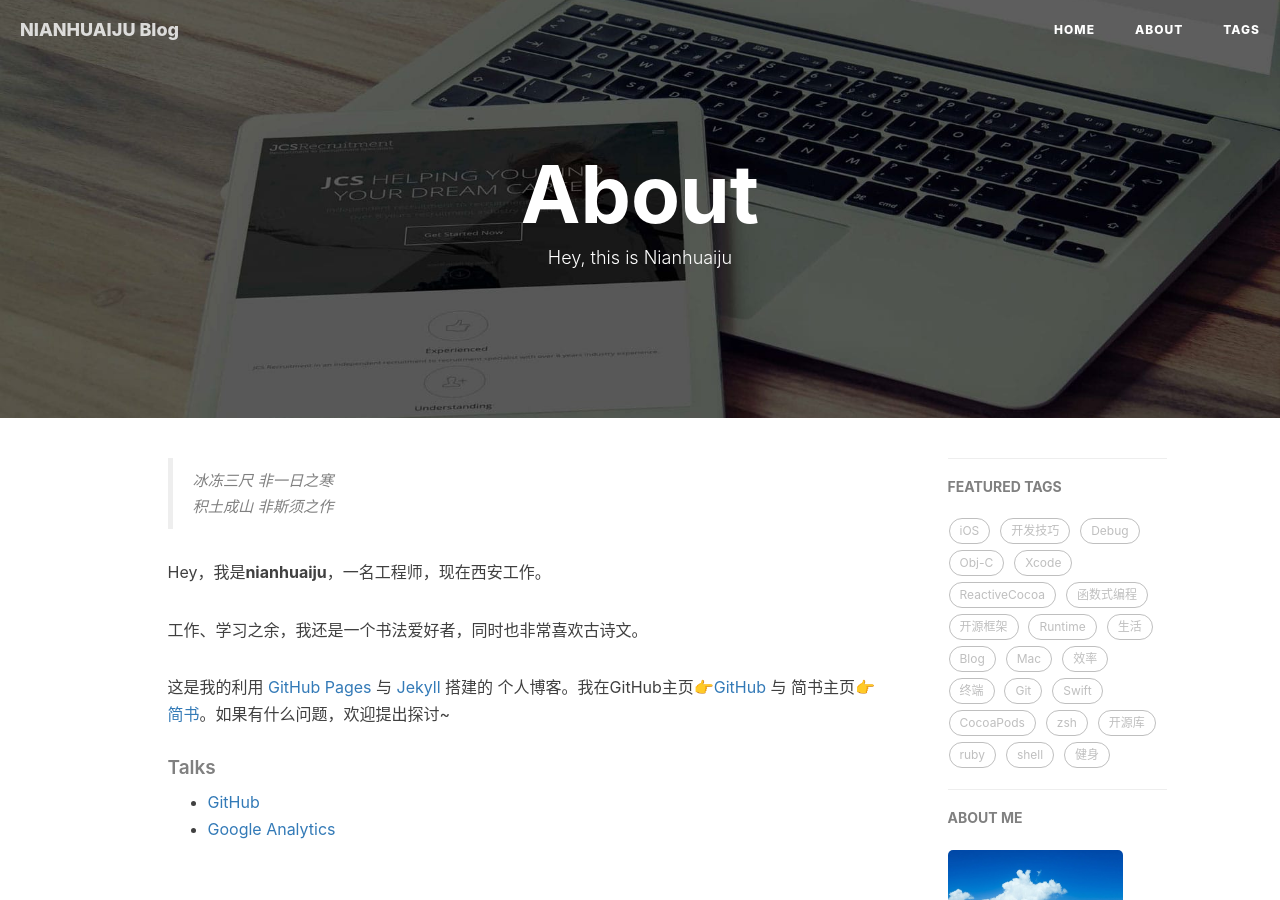
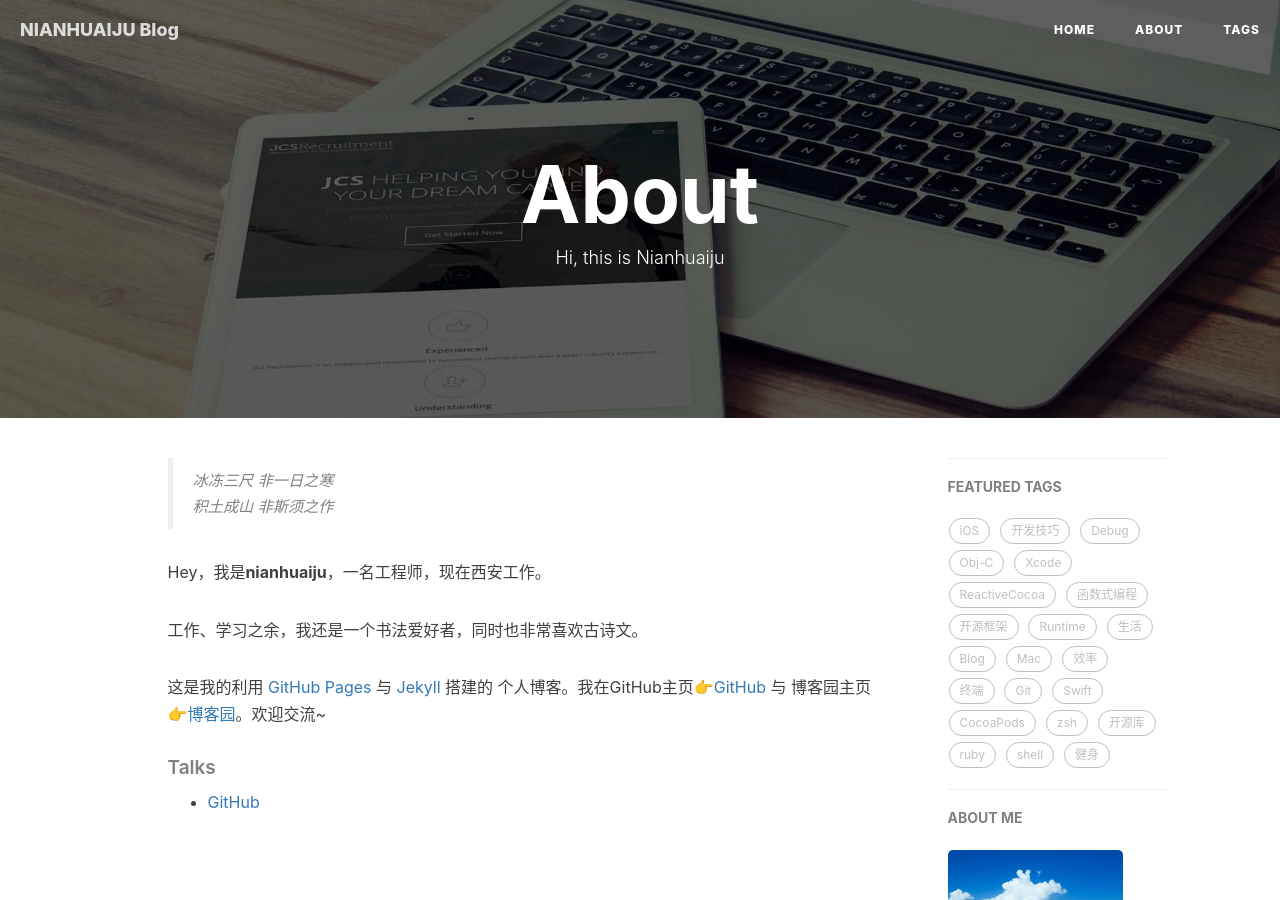
Before and after one commit to haome525/haome525.github.io, a Jekyll site: the page built from about.html, in a window 1280 px wide and 900 px high. Built offline with Jekyll 4.4.1, drawn with Linux system fonts in a browser that asks for light colours; nearby versions of some CDN libraries; comment, search, counter and statistics services are not loaded.

Commit message:
Update about.html

```diff
--- a/about.html
+++ b/about.html
@@ -1,7 +1,7 @@
 ---
 layout: page
 title: "About"
-description: "Hey, this is Nianhuaiju"
+description: "Hi, this is Nianhuaiju"
 header-img: "img/post-bg-rwd.jpg"
 ---
 
@@ -22,7 +22,7 @@ header-img: "img/post-bg-rwd.jpg"
 
     <p>工作、学习之余，我还是一个书法爱好者，同时也非常喜欢古诗文。</p>
 
-    <p>这是我的利用 <a href="https://pages.github.com/">GitHub Pages</a> 与 <a href="http://jekyll.com.cn/">Jekyll</a> 搭建的 个人博客。我在GitHub主页<a href="https://github.com/nianhuaiju">👉GitHub</a> 与 简书主页<a href="https://http://www.jianshu.com/">👉简书</a>。如果有什么问题，欢迎提出探讨~</p>
+    <p>这是我的利用 <a href="https://pages.github.com/">GitHub Pages</a> 与 <a href="http://jekyll.com.cn/">Jekyll</a> 搭建的 个人博客。我在GitHub主页<a href="https://github.com/nianhuaiju">👉GitHub</a> 与 博客园主页<a href="https://github.com/nianhuaiju">👉博客园</a>。欢迎交流~</p>
 
     <p></p>
 
@@ -30,9 +30,9 @@ header-img: "img/post-bg-rwd.jpg"
 
     <ul>
         <li><a href="https://github.com">GitHub</a></li>
-        <!-- <li><a href="http://jekyll.com.cn/">jekyll</a></li> -->
-       <!--  <li><a href="http://huangxuan.me/">Hux</a></li>  -->
-        <li><a href="https://analytics.google.com/analytics">Google Analytics</a></li>
+        <!--  <li><a href="http://jekyll.com.cn/">jekyll</a></li> -->
+        <!--  <li><a href="http://huangxuan.me/">Hux</a></li>  -->
+        <!--  <li><a href="https://analytics.google.com/analytics">Google Analytics</a></li>   -->
     </ul>
 </div>
 
@@ -53,7 +53,7 @@ header-img: "img/post-bg-rwd.jpg"
     <li><a href="https://github.com">GitHub</a></li>
     <li><a href="http://jekyll.com.cn/">jekyll</a></li>
     <li><a href="https://pages.github.com/">GitHub Pages</a></li>
-    <li><a href="https://qiubaiying.github.io">BY</a></li>
+    <li><a href="https://nianhuaiju.github.io/">BY</a></li>
     </ul>
 </div> -->
 
```
